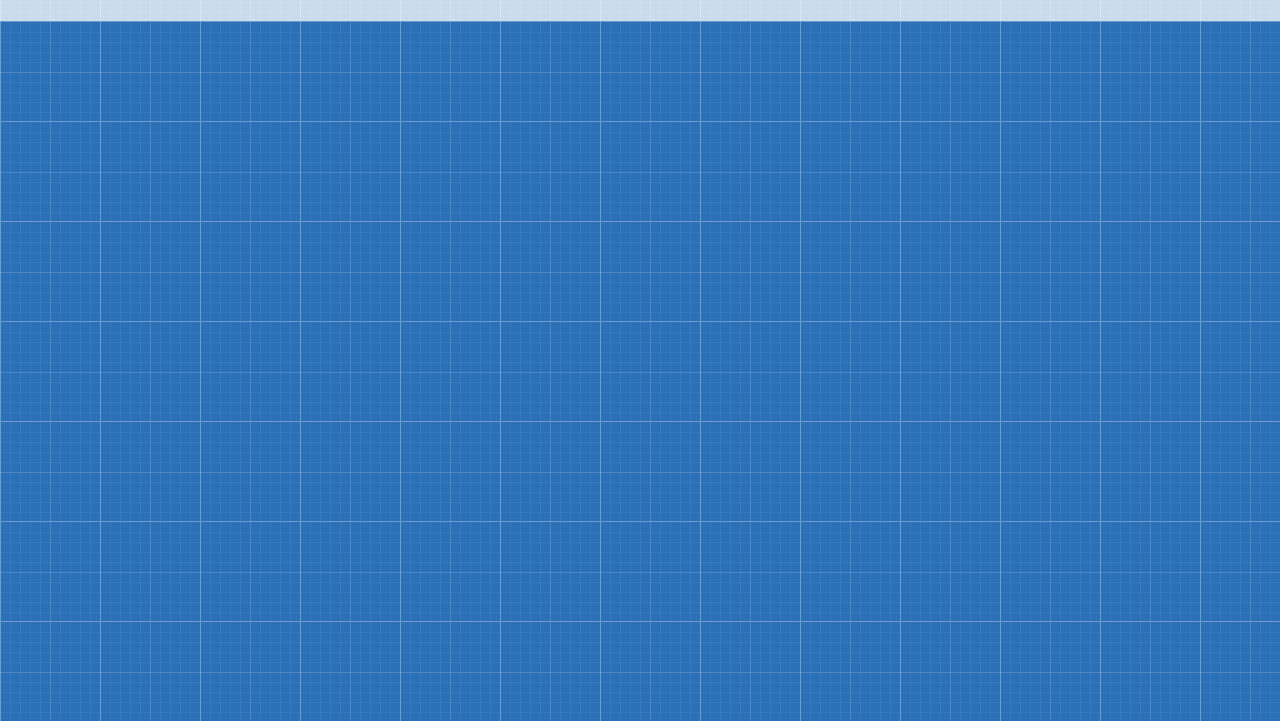
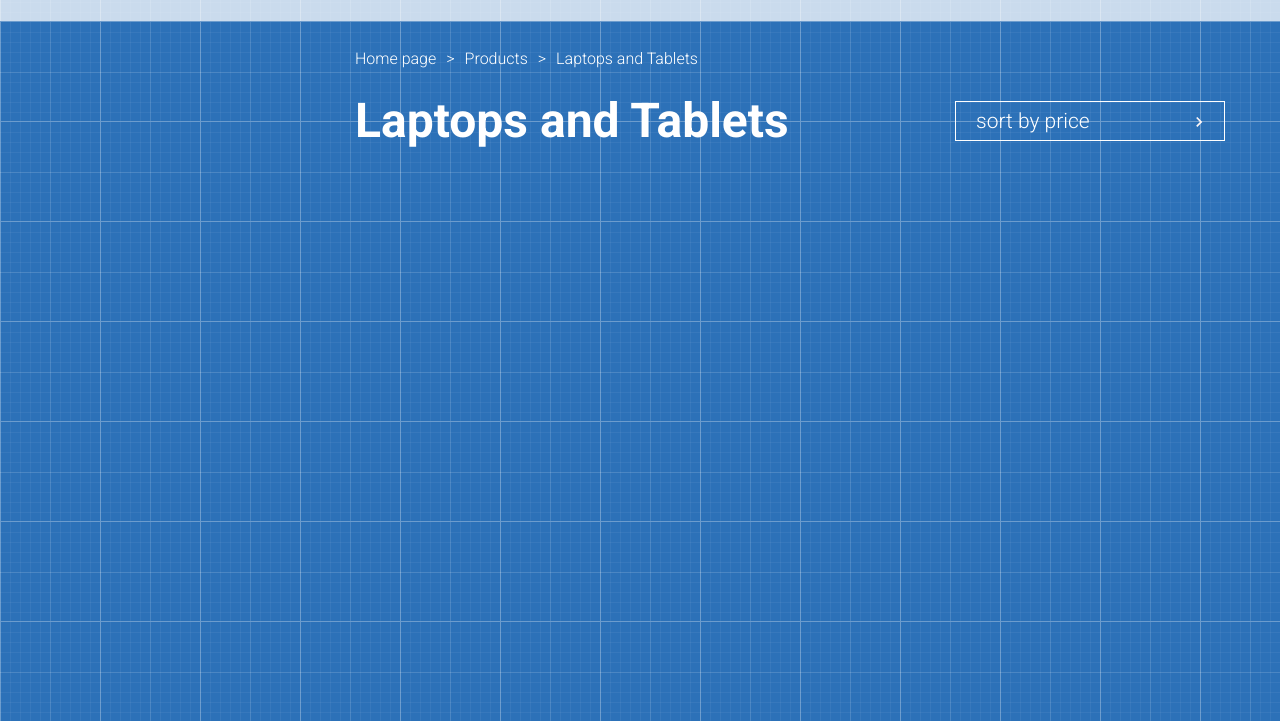
Before and after one commit to tek1la/shop-project-2.0, a plain HTML site: page index.html in a window 1280 px wide. Shown: the part 79-800 px from the top of the page. Drawn offline with Linux system fonts and the light colour scheme.

Commit message:
added img and some content

```diff
--- a/index.html
+++ b/index.html
@@ -6,9 +6,9 @@
     <link rel="stylesheet" href="reset.css" />
     <link rel="stylesheet" href="style.css" />
     <link rel="preconnect" href="https://fonts.googleapis.com" />
-    <link rel="preconnect" href="https://fonts.gstatic.com" crossorigin />
+    <link rel="preconnect" href="https://fonts.googleapis.com" />
     <link
-      href="https://fonts.googleapis.com/css2?family=Roboto:wght@300&display=swap"
+      href="https://fonts.googleapis.com/css2?family=Roboto:wght@300;700&amp;display=swap"
       rel="stylesheet"
     />
     <title>Lesson-8</title>
@@ -53,5 +53,53 @@
         </div>
       </div>
     </header>
+    <main>
+      <div class="container">
+        <div class="row">
+          <div class="slider col-12"></div>
+        </div>
+        <div class="row content">
+          <div class="col-3"><div class="left-filter"></div></div>
+          <div class="col-9">
+            <div class="row back-menu-wraper">
+              <div class="col-12 back-menu">
+                <a href="#" class="back-menu-item">Home page</a>
+                <p>></p>
+                <a href="#" class="back-menu-item">Products </a>
+                <p>></p>
+                <a href="#" class="back-menu-item">Laptops and Tablets</a>
+              </div>
+            </div>
+            <div class="row title-sort-wraper">
+              <div class="col-8">
+                <h2 class="title">Laptops and Tablets</h2>
+              </div>
+              <div class="col-4">
+                <div class="sort-filter with-arrow">
+                  <span class="sort-filter-arrow"></span>
+                  <ul>
+                    <li class="sort-filter-item"><p>sort by price</p></li>
+                  </ul>
+                  <div class="hiden-sort-filter">
+                    <ul class="hiden-sort">
+                      <li class="hiden-sort-item">
+                        <p>sort by name</p>
+                      </li>
+                      <li class="hiden-sort-item">
+                        <p>sort by date</p>
+                      </li>
+                      <li class="hiden-sort-item">
+                        <p>sort by popularity</p>
+                      </li>
+                    </ul>
+                  </div>
+                </div>
+              </div>
+            </div>
+          </div>
+        </div>
+      </div>
+    </main>
+    <footer></footer>
   </body>
 </html>
--- a/style.css
+++ b/style.css
@@ -43,8 +43,16 @@ body {
     width: 25%;
 }
 
+.col-4 {
+    width: 33.33332%;
+}
+
 .col-6 {
     width: 50%;
+}
+
+.col-8 {
+    width: 66.66664%;
 }
 
 .col-9 {
@@ -223,3 +231,85 @@ body {
 .cart:hover .cart-icon {
     background-image: url("img/cart-icon-hover.png");
 }
+
+.back-menu-wraper {
+    margin-top: 30px;
+}
+
+.back-menu {
+    display: flex;
+    color: white;
+}
+
+.back-menu p {
+    margin: 0 10px;
+}
+
+.back-menu-item {
+    text-decoration: none;
+    color: white;
+}
+
+.title-sort-wraper {
+    display: flex;
+    margin-top: 30px;
+    justify-content: space-between;
+    align-items: center;
+}
+
+.title {
+    font-size: 48px;
+    color: white;
+    font-weight: 700;
+}
+
+.sort-filter {
+    border: 1px solid white;
+    line-height: 38px;
+    cursor: pointer;
+}
+
+.sort-filter-item, .hiden-sort-item{
+    padding-left: 20px;
+}
+
+.sort-filter-item, .hiden-sort-item {
+    color: white;
+    font-size: 21px;
+    font-weight: 300;
+}
+
+.with-arrow {
+    position: relative;
+}
+
+.sort-filter-arrow {
+    content: url(./img/arrow-right-white.svg);
+    width: 20px;
+    position: absolute;
+    top: 10px;
+    right: 15px;
+}
+
+.hiden-sort-item:hover {
+    color: #2c71b8;
+    background-color: white;
+}
+
+.sort-filter:hover .sort-filter-arrow {
+    content: url(./img/arrow-down.svg);
+}
+
+.hiden-sort-filter {
+    display: none;
+    position: absolute;
+    border: 1px solid white;
+    background-color: #2c71b8;
+    width: 270px;
+    right: -1px;
+    z-index: 10;
+}
+
+.sort-filter:hover .hiden-sort-filter {
+    display: block;
+}
```
Also changed, not shown: img/arrow-right-white.svg (added), img/desktop.png (added), img/hover-like.png (added), img/hover-zoom.png (added), img/laptop.png (added), img/like.png (added), img/phone.png (added), img/player.png (added), img/remote.png (added), img/tablet.png (added), img/watch.png (added), img/zoom.png (added), 1 other file.
